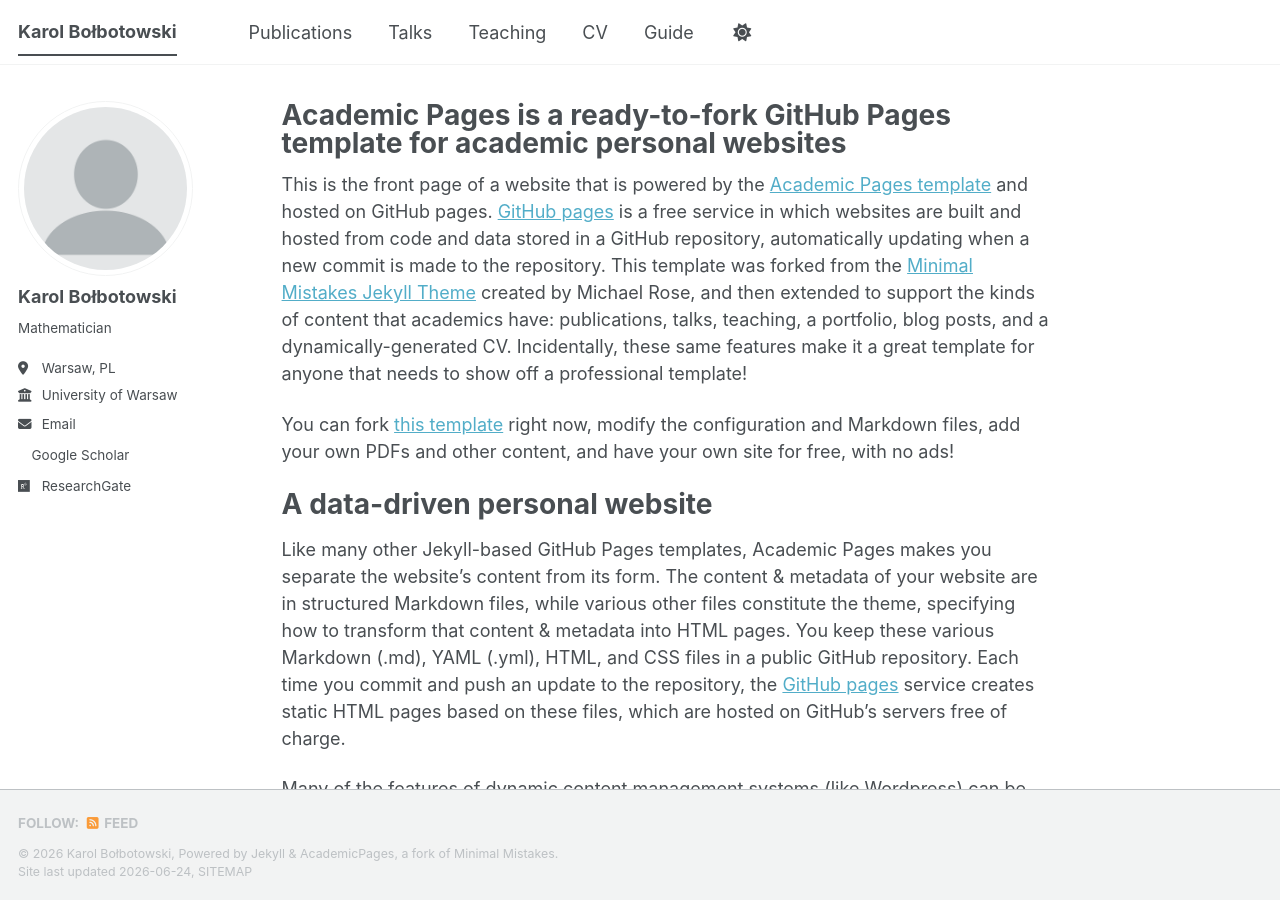
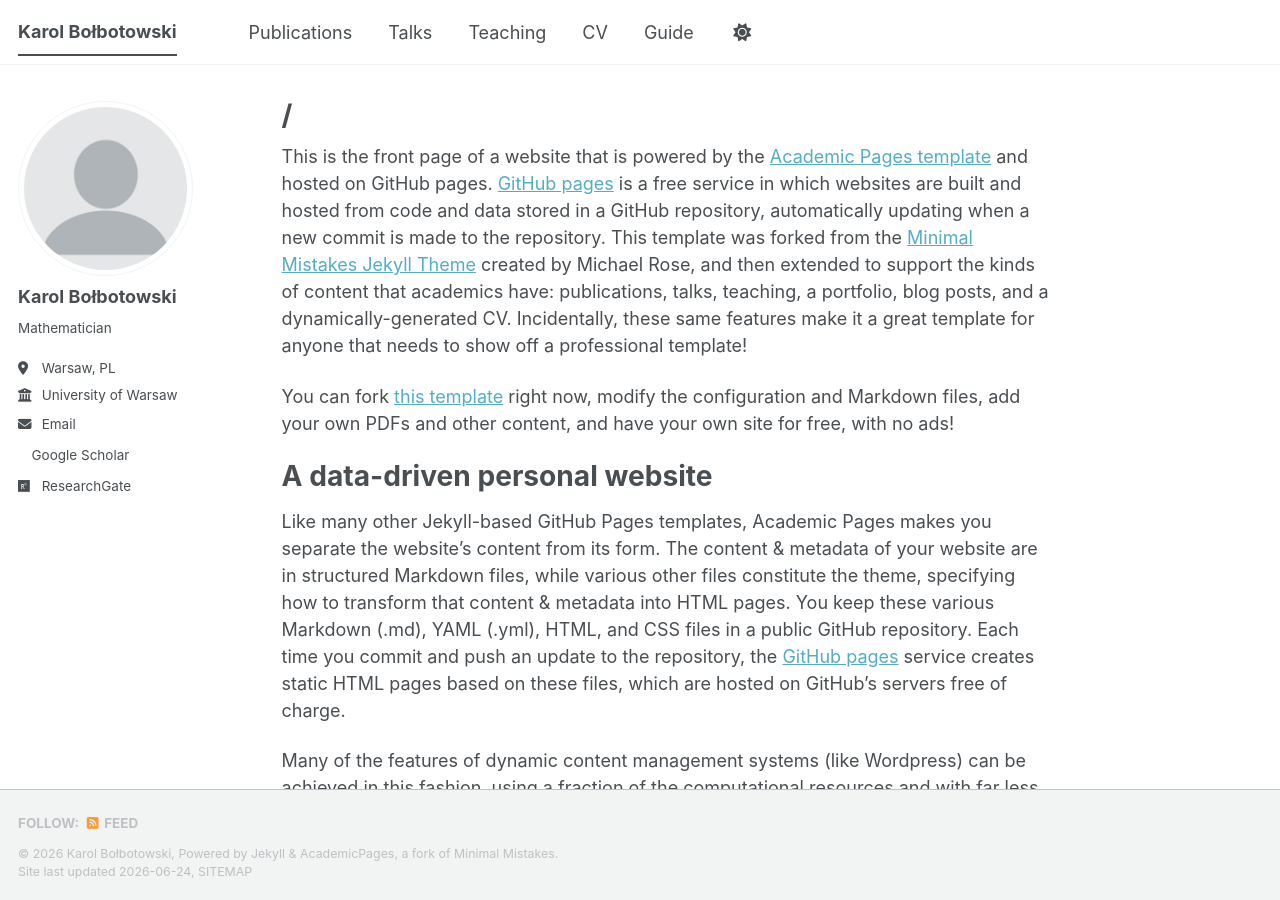
Before and after one commit to kbolbotowski/kbolbotowski.github.io, a Jekyll site: the page built from _pages/about.md, in a window 1280 px wide and 900 px high. Built offline with Jekyll 4.4.1, drawn with Linux system fonts in a browser that asks for light colours; a style sheet for code colours, icons or effects is not loaded.

Commit message:
Update about.md

```diff
--- a/_pages/about.md
+++ b/_pages/about.md
@@ -1,6 +1,6 @@
 ---
 permalink: /
-title: "Academic Pages is a ready-to-fork GitHub Pages template for academic personal websites"
+title: /
 author_profile: true
 redirect_from:
   - /about/
```
